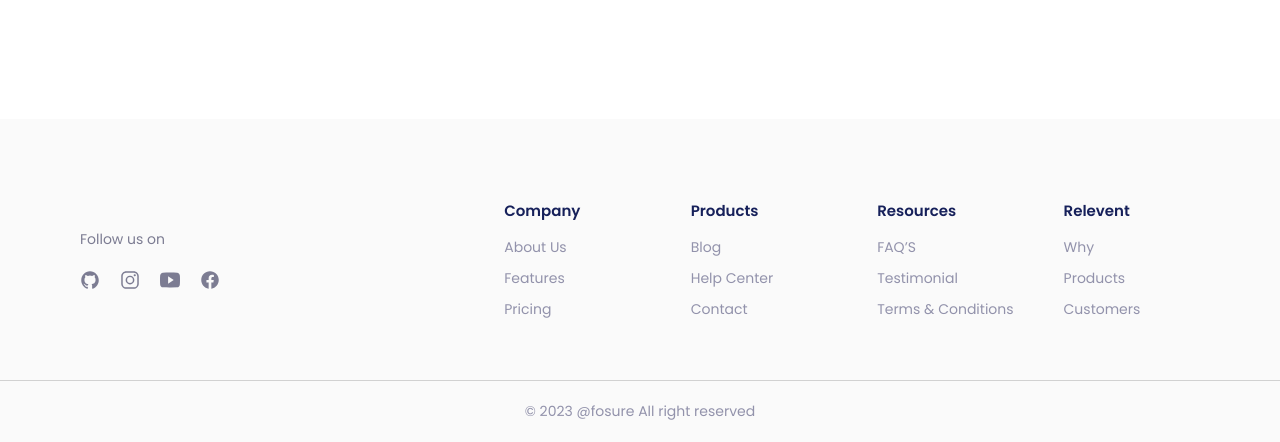
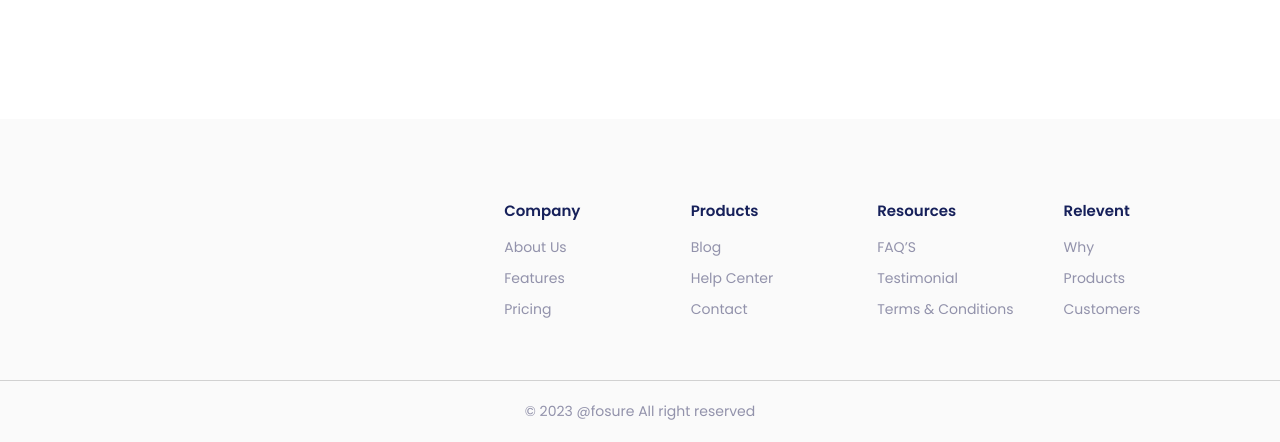
Before and after one commit to sachin31344/FOSURE, a plain HTML site: page index.html in a window 1280 px wide. Shown: the part 3561-4003 px from the top of the page. Drawn offline with nearby package versions, Linux system fonts and the light colour scheme.

Commit message:
dl;kdp
,d;,d

```diff
--- a/index.html
+++ b/index.html
@@ -768,12 +768,12 @@
 			  <!-- <img src="./assets/images/logo.png" alt="Funel logo" /> -->
 			</a>
 
-			<p class="footer-text">Follow us on</p>
+			<!-- <p class="footer-text">Follow us on</p> -->
 
 			<ul class="social-list">
 			  <li>
 				<a href="https://github.com/codewithsadee" class="social-link">
-				  <ion-icon name="logo-github"></ion-icon>
+				  <!-- <ion-icon name="logo-github"></ion-icon> -->
 				</a>
 			  </li>
 
@@ -782,7 +782,7 @@
 				  href="https://instagram.com/codewithsadee"
 				  class="social-link"
 				>
-				  <ion-icon name="logo-instagram"></ion-icon>
+				  <!-- <ion-icon name="logo-instagram"></ion-icon> -->
 				</a>
 			  </li>
 
@@ -791,13 +791,13 @@
 				  href="https://youtube.com/c/codewithsadee"
 				  class="social-link"
 				>
-				  <ion-icon name="logo-youtube"></ion-icon>
+				  <!-- <ion-icon name="logo-youtube"></ion-icon> -->
 				</a>
 			  </li>
 
 			  <li>
 				<a href="#" class="social-link">
-				  <ion-icon name="logo-facebook"></ion-icon>
+				  <!-- <ion-icon name="logo-facebook"></ion-icon> -->
 				</a>
 			  </li>
 			</ul>
```
